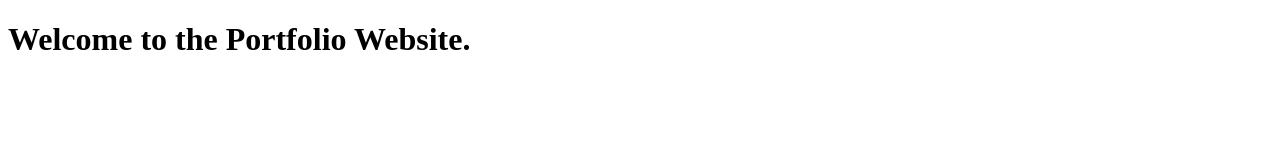
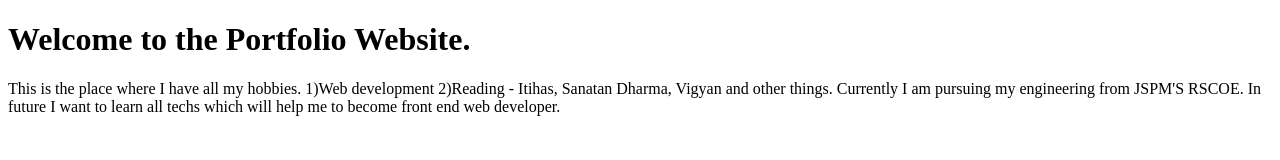
Before and after one commit to Prathamesh180/Prathmesh_portfolio, a plain HTML site: page index.html in a window 1280 px wide. Drawn offline with Linux system fonts and the light colour scheme.

Commit message:
refactor - Future endeavours.

```diff
--- a/index.html
+++ b/index.html
@@ -1,5 +1,6 @@
 <!DOCTYPE html>
 <html lang="en">
+
 <head>
     <meta charset="UTF-8">
     <meta http-equiv="X-UA-Compatible" content="IE=edge">
@@ -7,7 +8,14 @@
     <title>Portfolio Website.</title>
     <h1>Welcome to the Portfolio Website.</h1>
 </head>
+
 <body>
+    This is the place where I have all my hobbies.
+1)Web development
+2)Reading - Itihas, Sanatan Dharma, Vigyan and other things.
 
+Currently I am pursuing my engineering from JSPM'S RSCOE.
+In future I want to learn all techs which will help me to become front end web developer.
 </body>
+
 </html>
```
Also changed, not shown: 1 other file.
